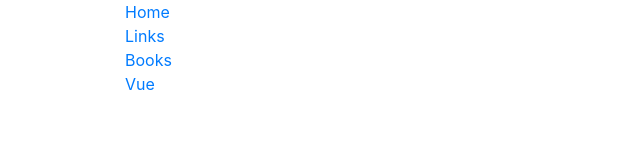
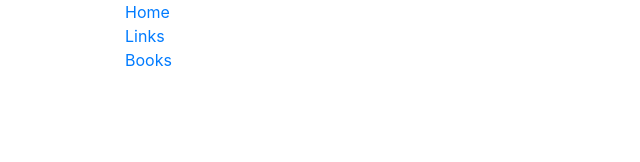
Before and after one commit to fjsimon/nexus, a React (Create React App) app in the folder nexus-web-react/: page /login in a window 1280 px wide. Shown: the top 162 px of the page, without its empty margins (0-640 px from the left). Built offline with nearby package versions, Linux system fonts and the light colour scheme.

Commit message:
fjsimon | update InstructorApp

```diff
--- a/nexus-web-react/src/component/InstructorApp.jsx
+++ b/nexus-web-react/src/component/InstructorApp.jsx
@@ -30,9 +30,6 @@
                             <li>
                               <Link to="/books">Books</Link>
                             </li>
-                            <li>
-                              <Link to="/vue">Vue</Link>
-                            </li>
                           </ul>
 
                         <Switch>
```
